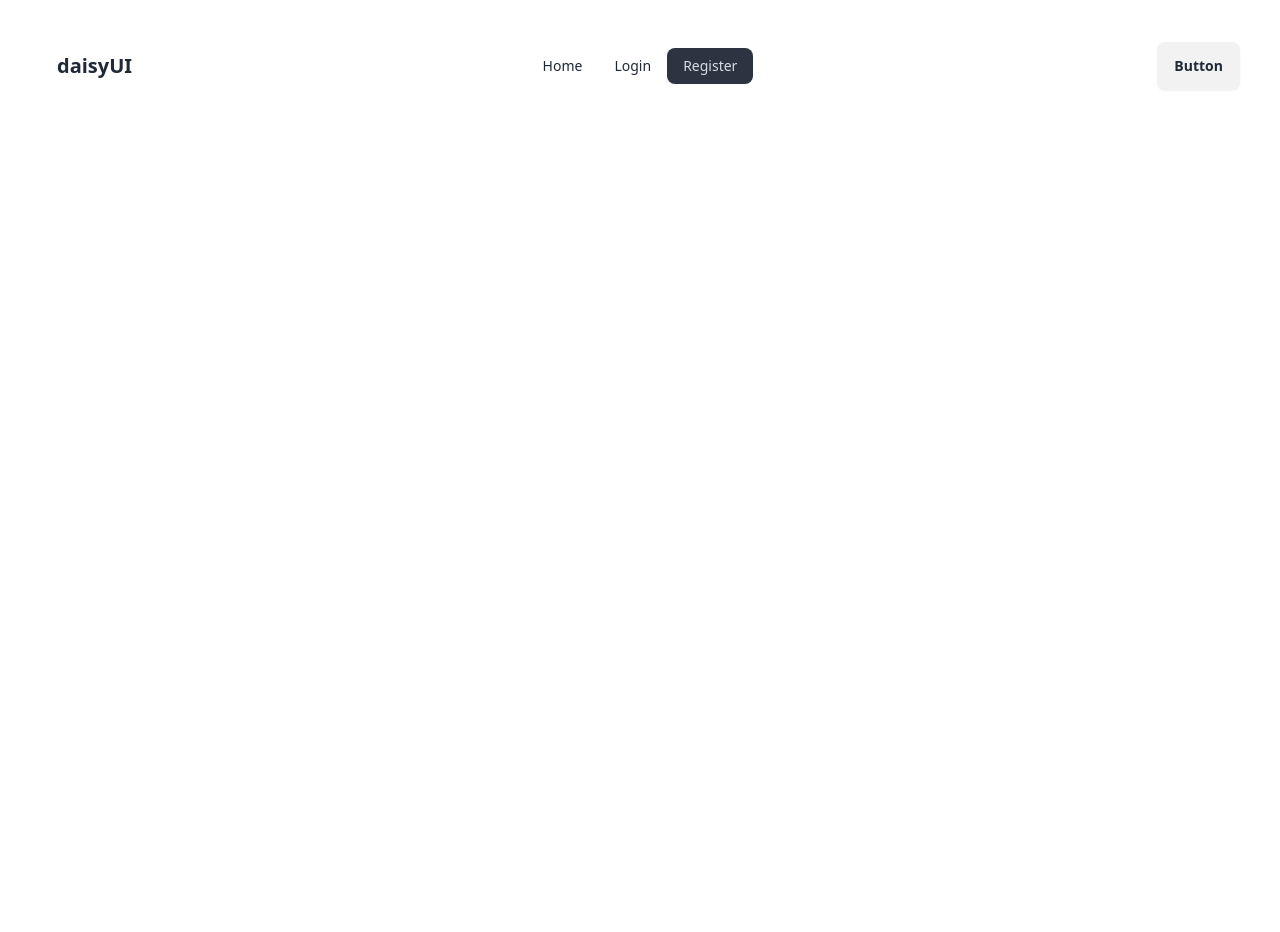
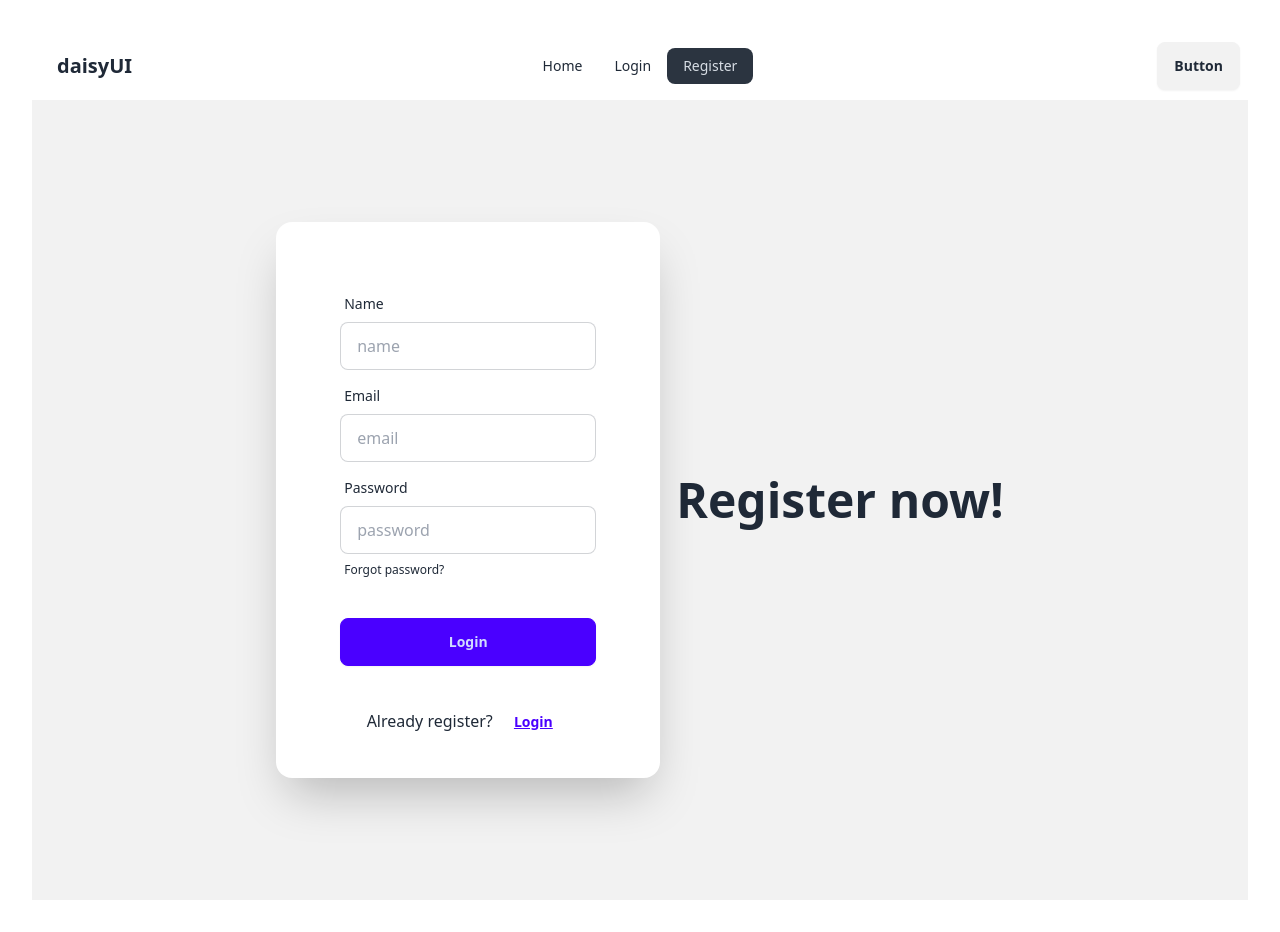
Before and after one commit to nafis200/practice-module-51, a React (Vite) app: page /register in a window 1280 px wide. Before the commit the page ends 800 px from the top, so only its background shows below. Built offline with nearby package versions, Linux system fonts and the light colour scheme.

Commit message:
fourth commit

```diff
--- a/src/components/Home.jsx
+++ b/src/components/Home.jsx
@@ -1,10 +1,17 @@
+import { useContext } from "react";
+import { AuthContext } from "./providers/Authprovider";
+
 
 
 
 const Home = () => {
+
+   const authInfo = useContext(AuthContext)
+   console.log(authInfo);
+
     return (
         <div>
-          <h2 className="text-3xl">This is Home</h2>
+          <h2 className="text-3xl">This is Home:{authInfo.name} </h2>
         </div>
     );
 };
--- a/src/components/Login.jsx
+++ b/src/components/Login.jsx
@@ -1,11 +1,52 @@
+import { Link } from "react-router-dom";
 
 
 
 const Login = () => {
+
+    const handleLogin = e =>{
+        e.preventDefault();
+        const email = e.target.email.value
+        const password = e.target.password.value
+        console.log(email,password);
+      }
+
     return (
-        <div>
-
+        <div className="hero min-h-screen bg-base-200">
+  <div className="hero-content flex-col lg:flex-row-reverse">
+    <div className="text-center lg:text-left">
+      <h1 className="text-5xl font-bold">Login now!</h1>
+    </div>
+    <div className="card shrink-0 w-full max-w-sm shadow-2xl bg-base-100">
+      <form onSubmit={handleLogin} className="card-body">
+        <div className="form-control">
+          <label className="label">
+            <span className="label-text">Email</span>
+          </label>
+          <input type="email" placeholder="email"
+          className="input input-bordered"
+          name = "email"
+          required />
         </div>
+        <div className="form-control">
+          <label className="label">
+            <span className="label-text">Password</span>
+          </label>
+          <input type="password" placeholder="password"
+          name = "password"
+          className="input input-bordered" required />
+          <label className="label">
+            <a href="#" className="label-text-alt link link-hover">Forgot password?</a>
+          </label>
+        </div>
+        <div className="form-control mt-6">
+          <button className="btn btn-primary">Login</button>
+        </div>
+      </form>
+      <p>New here? <Link to="/register"> <button className="btn btn-link">Register</button> </Link> </p>
+    </div>
+  </div>
+</div>
     );
 };
 
--- a/src/components/Register.jsx
+++ b/src/components/Register.jsx
@@ -1,10 +1,60 @@
-
+import { Link } from "react-router-dom";
 
 const Register = () => {
+
+    const handleRegister = e =>{
+        e.preventDefault();
+        const email = e.target.email.value
+        const password = e.target.password.value
+        const name = e.target.name.value
+        console.log(email,password,name);
+    }
+
     return (
-        <div>
-
+        <div className="hero min-h-screen bg-base-200">
+        <div className="hero-content flex-col lg:flex-row-reverse">
+          <div className="text-center lg:text-left">
+            <h1 className="text-5xl font-bold">Register now!</h1>
+          </div>
+          <div className="card shrink-0 w-full max-w-sm shadow-2xl bg-base-100">
+            <form onSubmit={handleRegister} className="card-body">
+              <div className="form-control">
+                <label className="label">
+                  <span className="label-text">Name</span>
+                </label>
+                <input type="text" placeholder="name"
+                className="input input-bordered"
+                name = "name"
+                required />
+              </div>
+              <div className="form-control">
+                <label className="label">
+                  <span className="label-text">Email</span>
+                </label>
+                <input type="email" placeholder="email"
+                className="input input-bordered"
+                name = "email"
+                required />
+              </div>
+              <div className="form-control">
+                <label className="label">
+                  <span className="label-text">Password</span>
+                </label>
+                <input type="password" placeholder="password"
+                name = "password"
+                className="input input-bordered" required />
+                <label className="label">
+                  <a href="#" className="label-text-alt link link-hover">Forgot password?</a>
+                </label>
+              </div>
+              <div className="form-control mt-6">
+                <button className="btn btn-primary">Login</button>
+              </div>
+            </form>
+            <p>Already register? <Link to="/login"> <button className="btn btn-link">Login</button> </Link> </p>
+          </div>
         </div>
+      </div>
     );
 };
 
--- /dev/null
+++ b/src/components/providers/Authprovider.jsx
@@ -0,0 +1,15 @@
+import { createContext } from "react";
+
+
+export const AuthContext = createContext(null);
+
+const Authprovider = ({children}) => {
+    const authInfo = {name : 'sagor nodi'}
+    return (
+        <AuthContext.Provider value ={authInfo}>
+            {children}
+        </AuthContext.Provider>
+    );
+};
+
+export default Authprovider;
--- a/src/firebase/Firebase.config.js
+++ b/src/firebase/Firebase.config.js
@@ -1,19 +1,19 @@
 
-// import { initializeApp } from "firebase/app";
-// import { getAuth } from "firebase/auth";
+import { initializeApp } from "firebase/app";
+import { getAuth } from "firebase/auth";
 
-// const firebaseConfig = {
-//   apiKey: "AIzaSyDgRGhx4oBgU1uIJg8R8GSQak7FI6mEw_k",
-//   authDomain: "practice-module-51-8a9fa.firebaseapp.com",
-//   projectId: "practice-module-51-8a9fa",
-//   storageBucket: "practice-module-51-8a9fa.appspot.com",
-//   messagingSenderId: "197580112932",
-//   appId: "1:197580112932:web:f19f10193673b5813904b1"
-// };
+const firebaseConfig = {
+  apiKey: "AIzaSyDgRGhx4oBgU1uIJg8R8GSQak7FI6mEw_k",
+  authDomain: "practice-module-51-8a9fa.firebaseapp.com",
+  projectId: "practice-module-51-8a9fa",
+  storageBucket: "practice-module-51-8a9fa.appspot.com",
+  messagingSenderId: "197580112932",
+  appId: "1:197580112932:web:f19f10193673b5813904b1"
+};
 
 
-// const app = initializeApp(firebaseConfig);
+const app = initializeApp(firebaseConfig);
 
-// const auth = getAuth(app);
+const auth = getAuth(app);
 
-// export default auth
+export default auth
--- a/src/main.jsx
+++ b/src/main.jsx
@@ -11,7 +11,7 @@
 import Home from './components/Home';
 import Login from './components/Login';
 import Register from './components/Register';
-
+import Authprovider from './components/providers/Authprovider';
 const router = createBrowserRouter([
   {
     path: "/",
@@ -36,6 +36,8 @@
 
 ReactDOM.createRoot(document.getElementById('root')).render(
   <React.StrictMode>
-  <RouterProvider router={router} />
+   <Authprovider>
+   <RouterProvider router={router} />
+   </Authprovider>
   </React.StrictMode>,
 )
```
